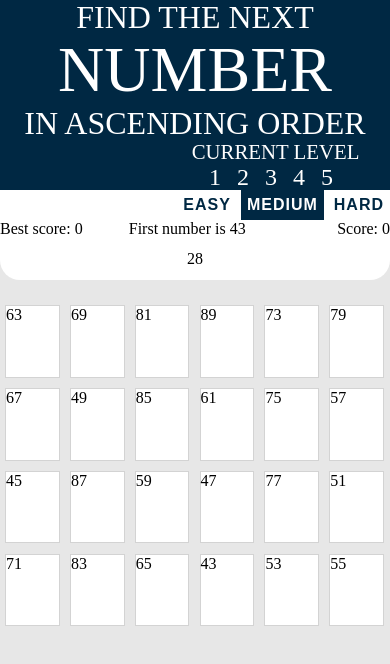
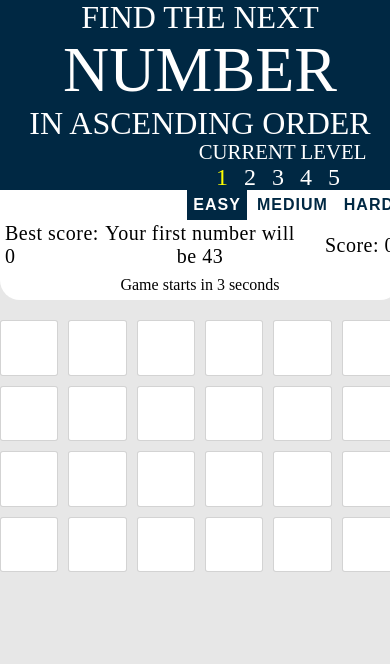
Before and after one commit to SiRazoR/number-game, a plain HTML site: page index.html in a window 390 px wide. Both pictures are taken after a click on the button "START GAME". Drawn offline with Linux system fonts and the light colour scheme.

Commit message:
minor changes

```diff
--- a/css/style.css
+++ b/css/style.css
@@ -1,6 +1,6 @@
 body{
     background: #e7e7e7;
-    min-width: 370px;
+    min-width: 400px;
     margin: 0;
 }
 
@@ -14,7 +14,7 @@ h1 span{
     background: rgba(187, 211, 148, 0.3);
     border: 2px solid;
 }
-#start:hover {
+#START:hover {
     color: white;
     background: #1f7a06;
     cursor: pointer;
@@ -64,7 +64,7 @@ h1, h2, h3{
     text-transform: uppercase;
 }
 
-nav div{
+.stripe{
     background-color: white;
     height: 30px;
 }
@@ -91,7 +91,7 @@ button{
     -moz-transition: background 0.3s;
 }
 
-button:hover {
+button:hover{
     color: white;
     background: #002843;
     cursor: pointer;
@@ -129,31 +129,67 @@ button:focus {outline:0;}
 /* Game section */
 /* ------------------------------------------------------------------------------ */
 .square {
+    font-size: 2.7em;
+    display: flex;
+    align-items: center;
+    justify-content: center;
     cursor: pointer;
-    width: 13.5%;
-    padding-bottom: 13.5%;
     border: solid #d3d3d3 1px;
-    margin: 1.31%; /* (100% - (number of squares * width))/2*number of squares */
     background: rgb(255, 255, 255);
-    float: left;
+    border-radius: 5%;
+}
+
+.floatingText {
+    max-width: 800px;
+    min-width: 400px;
+    position:absolute;
+    display: flex;
+    align-items: center;
+    justify-content: center;
+    width:100%;
+    height: 30px;
 }
 
 #myBar {
     width: 0%;
     height: 30px;
-    border-radius: 0px 0px 20px 20px;
-    background-color: green;
+    border-radius: 20px;
+    background-color: rgba(60, 161, 46, 0.7);
 }
 
+.scoreStripe{
+    letter-spacing: 0.5px;
+    font-size: 125%;
+    align-items: center;
+    padding: 5px;
+    justify-content: center;
+    background: white;
+    display: grid;
+    grid-template-columns: 1fr 2fr 1fr;
+    grid-auto-rows: 40px;
+}
 
 #container{
     max-width: 800px;
     margin: 20px auto;
+    display: grid;
+    grid-template-columns: repeat(6, 1fr);
+    grid-auto-rows: 112.5px;
+    grid-gap: 25px;
 }
-
 
 /* Media queries */
 /* ------------------------------------------------------------------------------ */
+@media only screen and (max-width: 700px) {
+    .square {
+        font-size: 5.2vw;
+    }
+    #container{
+        grid-gap: 15px;
+        grid-auto-rows: 90.5px;
+    }
+}
+
 @media only screen and (max-width: 600px) {
     .topHeaderContainer{
         grid-template-columns: 1fr;
@@ -161,8 +197,18 @@ button:focus {outline:0;}
         "nameContainer"
         "levelContainer";
     }
+    #container{
+        grid-gap: 10px;
+        grid-auto-rows: 75.5px;
+    }
 
     .emptyBlock{
         height: 0px;
     }
 }
+
+@media only screen and (max-width: 500px) {
+    #container{
+        grid-auto-rows: 55.5px;
+    }
+}
--- a/index.html
+++ b/index.html
@@ -42,16 +42,16 @@
 
         <nav>
             <!-- game settings -->
-            <div>
+            <div class="stripe">
                 <div class="floatLeft">
                     <button id="start">Start Game</button>
                 </div>
                 <div class="floatRight">
-                    <button class="mode tooltip">Easy
+                    <button class="mode selected tooltip">Easy
                             <span class="tooltiptext">Numbers in easy mode are increasing by 1.</span>
                     </button>
 
-                    <button class="mode selected tooltip">Medium
+                    <button class="mode tooltip">Medium
                             <span class="tooltiptext">Numbers in medium mode are increasing by 2.</span>
                     </button>
 
@@ -63,17 +63,19 @@
 
             <!-- HARD CODED TO CHECK IF IT WORKS, will change it at the end -->
             <!-- Info about game state -->
-            <div>
-                <span class="floatLeft scoreBar" style="text-align: left;" id="highestScore">Best score: 0</span>
-                <span class="floatLeft scoreBar" style="text-align: center;" id="message"></span>
-                <span class="floatRight scoreBar" style="text-align: right;" id="currentScore">Score: 0</span>
+            <div class="scoreStripe">
+                <span id="highestScore">Best score: 0</span>
+                <span id="message" style="text-align: center;"></span>
+                <span id="currentScore" style="text-align: right;">Score: 0</span>
             </div>
 
             <!-- Timer bar -->
-            <!-- Bar with number in the middle which indicates seconds -->
-            <div class="roundedBorder" id="timeBarText" style="text-align: center">
-                <!-- <div id="myBar"> </div> -->
+            <div class="roundedBorder stripe">
+             <div id="myBar">
+                <div class="floatingText"> <p id="timeBarText"></p></div>
             </div>
+            </div>
+
         </nav>
 
     </header>
--- a/js/game.js
+++ b/js/game.js
@@ -3,16 +3,18 @@ function makeGame() {
 
     //variables
     const NUMBER_OF_SQUARES = 24;
-    const GAMEPLAY_TIME_IN_SECONDS = 30;
-    let gameDifficulty = 2; //TODO Enum
+    const GAMEPLAY_TIME_IN_SECONDS = 35;
+    let gameDifficulty = 1; //TODO Enum
+    let multiplier = 1; //add comment
     let level = 1;
     let sortedArray = generateRandomArray(level);
     let shuffledArray = shuffleArray(sortedArray.slice(0));
     let correctAnswers = 0;
-    let multiplier = 1; //add comment
     let score = 0;
     let highScore = 0;
-    let timeLeft = 0;
+    let timerInterval = 0;
+    let timerBarInterval = 0;
+    let secondsLeft = 0;
 
     //html elements
     let difficultyButtons = document.querySelectorAll(".mode");
@@ -27,25 +29,46 @@ function makeGame() {
 
     function init(){
         setupEventListeners();
+        setLevel(1);
         console.log("Game initialized");
     }
 
     function startGame(){
         startButton.style.visibility = "hidden";
-        messageDisplay.textContent = "First number is " + sortedArray[0];
-        //delay 3 sekundy, wyswietl wiadomosc jaka ma byc pierwsza liczba
-        startTimer(GAMEPLAY_TIME_IN_SECONDS);
-        drawSquares();
+        messageDisplay.textContent = "Your first number will be " + sortedArray[0];
+        timeBarText.textContent = "Game starts in 3 seconds";
+
+        sleep(3000).then(() => {
+            startTimer(GAMEPLAY_TIME_IN_SECONDS);
+            drawSquares();
+            messageDisplay.textContent = "";
+        });
+    }
+
+    function sleep (ms) {
+        return new Promise((resolve) => setTimeout(resolve, ms));
+    }
+
+    function endOfTheGame(){
+        messageDisplay.textContent = "You have reached the end of the game";
+        saveBestScore();
+        resetScore();
+        showScoreOnScreen();
+        setLevel(1);
     }
 
     function gameWon(){
-        //jezeli lvl 5 to zablokuj gre, podziekuj i nara
-        score += timeLeft*gameDifficulty*5;
+        if(level === 5) {
+            endOfTheGame()
+        }else{
+        score += secondsLeft*gameDifficulty*5;
         showScoreOnScreen();
         resetGame();
         setLevel(++level);
-        messageDisplay.textContent = "Congrats, next level";
+        messageDisplay.textContent = "Congrats, ready for the next level?";
         console.log("Moving to the next level");
+        }
+
     }
 
     function gameLost(){
@@ -66,9 +89,8 @@ function makeGame() {
     function resetGame(){
         cleanBoard();
         generateNewFilledArrays();
-        clearInterval(timeLeft);
+        resetTimers();
         correctAnswers = 0;
-        timeBarText.textContent = "";
         startButton.style.visibility = "visible";
     }
 
@@ -156,22 +178,44 @@ function makeGame() {
     return arr;
     }
 
+    function resetTimers(){
+        clearInterval(timerInterval);
+        timeBarText.textContent = "";
+        clearInterval(timerBarInterval);
+        timeBar.style.width = '0%';
+    }
+
     function startTimer(seconds){
-        showTime();
-        timeLeft = setInterval(showTime, 1000);
+        drawTimerBar();
+        displayTime(seconds);
+        timerInterval = setInterval(displayTime, 1000);
 
-        function showTime(){
-            if(timeBarText.textContent === "1"){
+        function displayTime(){
+            if(timeBarText.textContent === "1s"){
                 gameLost();
                 messageDisplay.textContent = "Time is over";
-                clearInterval(timeLeft);
             }
             else{
-                timeBarText.textContent = seconds;
+                secondsLeft = seconds;
+                timeBarText.textContent = seconds + "s";
                 seconds--;
             }
         }
     }
+
+    function drawTimerBar(){
+        var width = 0;
+        let gameplayInMiliseconds = GAMEPLAY_TIME_IN_SECONDS *10;
+        let intervalsInMiliseconds = 100;
+        timerBarInterval = setInterval(drawTimeBar, intervalsInMiliseconds);
+        function drawTimeBar() {
+            if (width >= 100) {
+            } else {
+            width+=intervalsInMiliseconds/gameplayInMiliseconds;
+            timeBar.style.width = width + '%';
+            }
+        }
+        }
 
     function onSquarePressed(square){
         let clickedSquare = square.textContent;
@@ -219,6 +263,7 @@ function makeGame() {
         }
     }
 
+
     return {
       init,
       showGameStatus,
```
